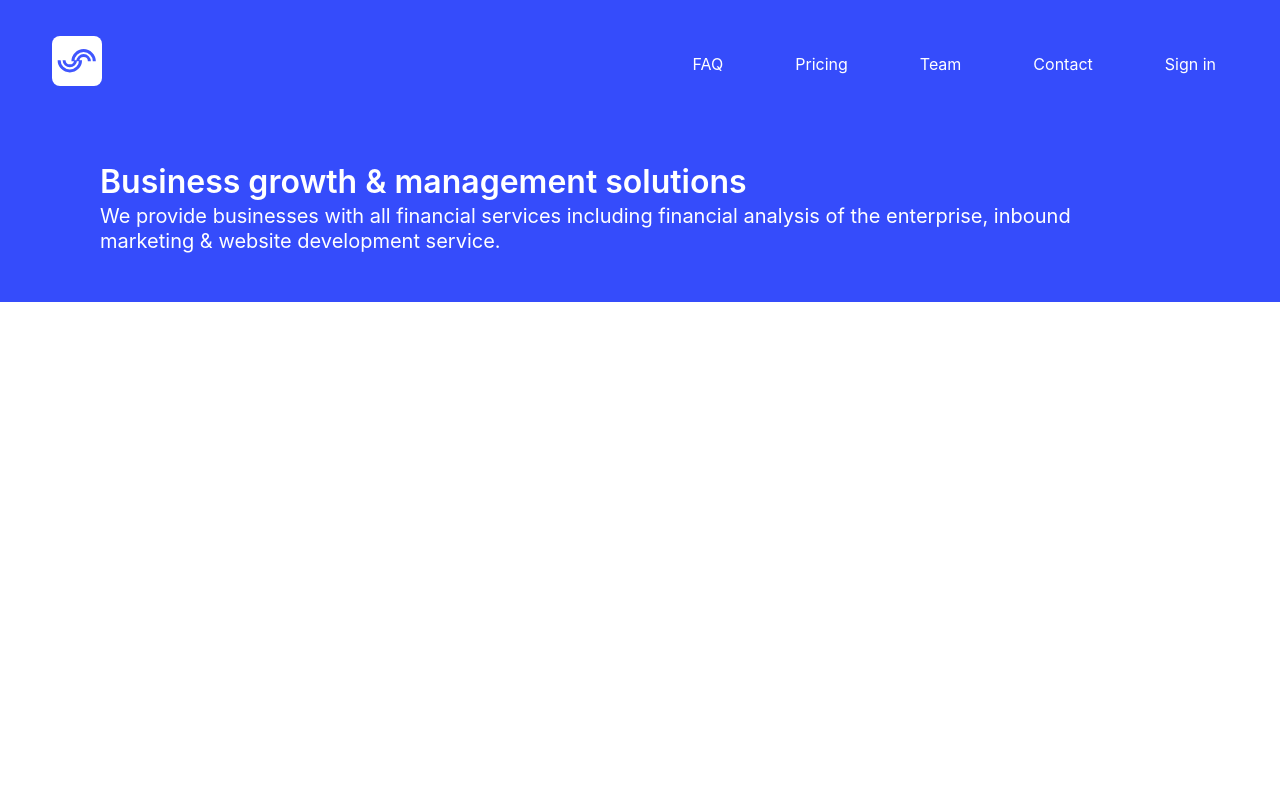
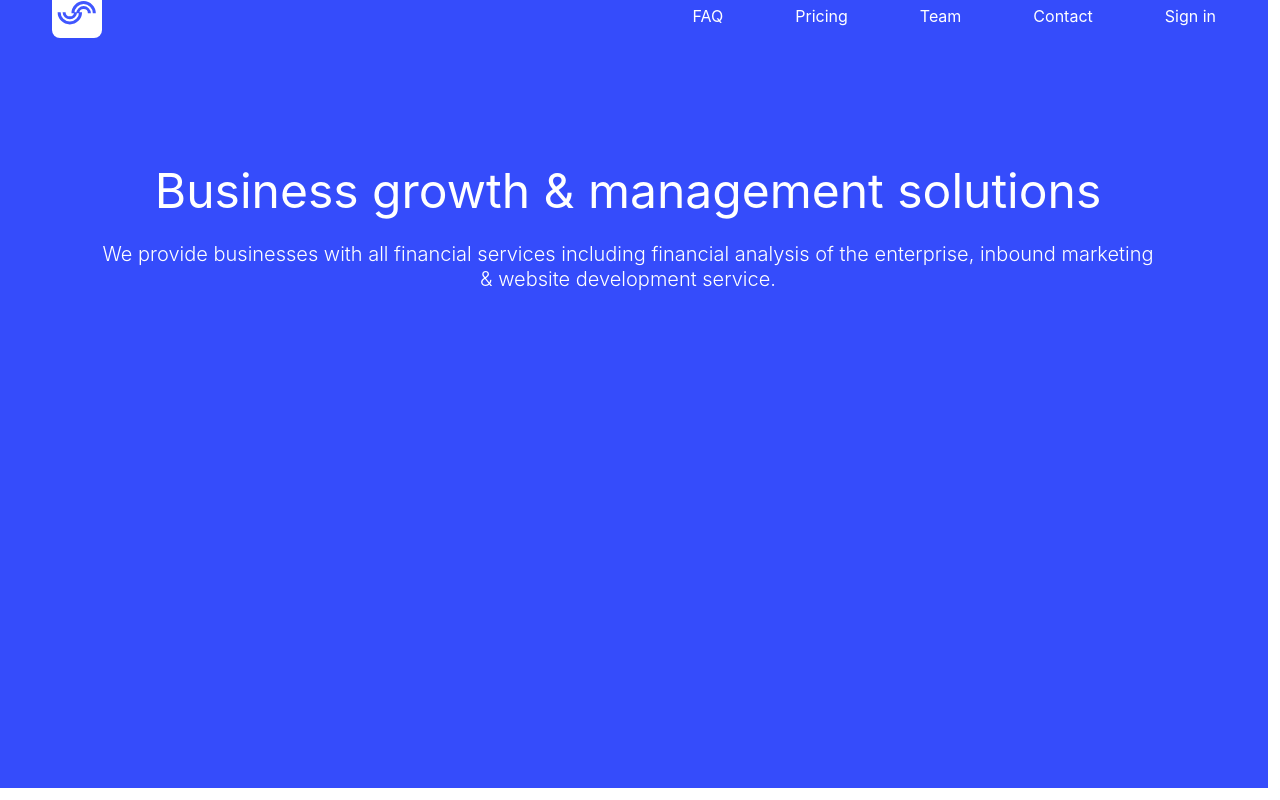
Before and after one commit to igor06brw/StartUp-Agency, a Gatsby site: page / in a window 1280 px wide. Built offline with nearby package versions, Linux system fonts and the light colour scheme; Gatsby itself is replaced by a stand-in of ours.

Commit message:
repair header vh and vw size

```diff
--- a/src/components/header.js
+++ b/src/components/header.js
@@ -6,16 +6,16 @@
   const { headline, description, buttonOne, buttonTwo } = data
 
   return(
-    <header className="header columns container is-fullwidth">
+    <header className="header columns pt-12">
       <div className="header__body container is-fullwidth">
         <div className="columns">
           <Logo />
           <NavBar />
         </div>
-        <div className="hero">
-          <div className="hero-body">
-            <h1 className="title has-text-white">{ headline }</h1>
-            <p className="subtitle has-text-white">{ description }</p>
+        <div className="hero pt-6">
+          <div className="hero-body has-text-centered">
+            <h1 className="title is-1 is-spaced has-text-white has-text-weight-normal">{ headline }</h1>
+            <p className="subtitle is-5 has-text-weight-light has-text-white">{ description }</p>
           </div>
         </div>
       </div>
--- a/src/pages/index.js
+++ b/src/pages/index.js
@@ -14,9 +14,7 @@
   };
 
   return (
-    <div className="container is-full pt-6">
       <Header data={ header }/>
-    </div>
   )
 }
 
--- a/src/styles/styles.scss
+++ b/src/styles/styles.scss
@@ -4,7 +4,9 @@
 $primary-color: rgb(28, 52, 77);
 $second-color: rgb(53, 76, 251);
 
-body {
+.header {
     color: $primary-color;
     background-color: $second-color;
+    width: 100vw;
+    height: 100vh;
 }
```
Also changed, not shown: src/styles/variables.scss (added).
